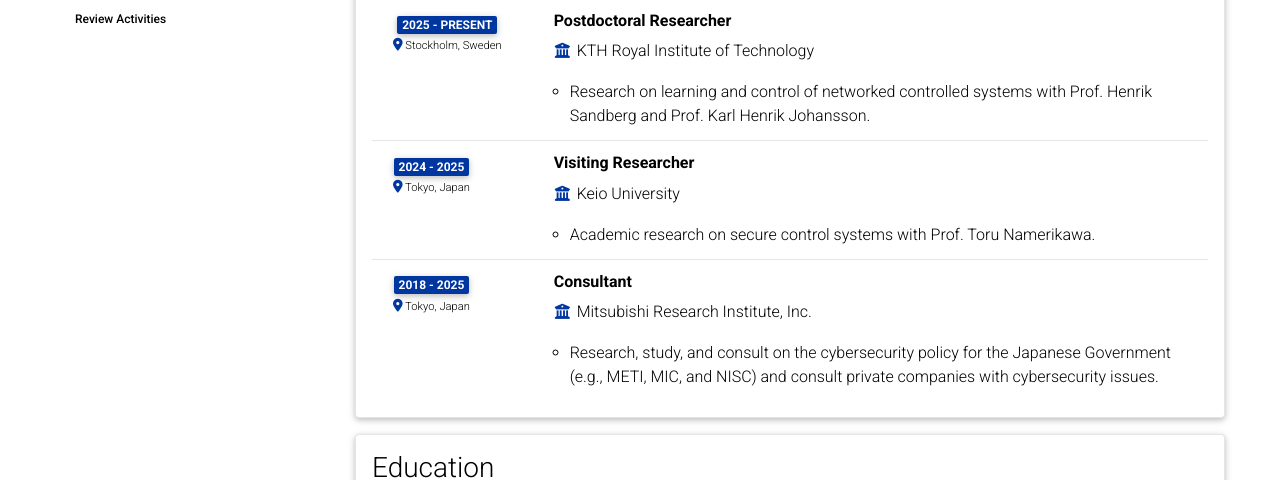
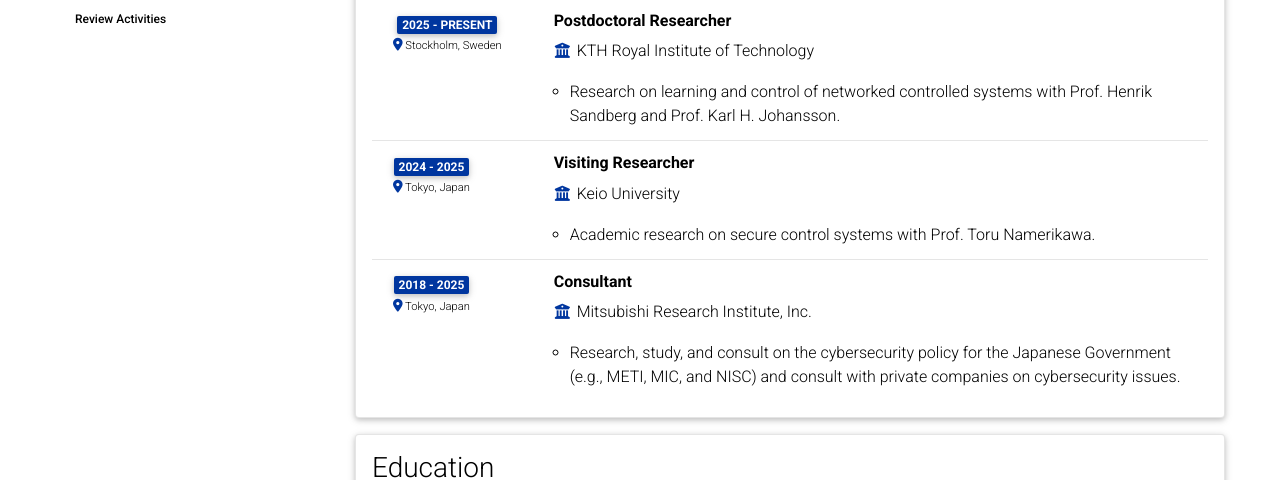
Before and after one commit to Takumi-Shinohara/Takumi-Shinohara.github.io, a Jekyll site: the page built from _pages/cv.md, in a window 1280 px wide and 900 px high, scrolled down 326 px. Shown: the part 178-658 px from the top of the window. Built offline with Jekyll 4.4.1, drawn with Linux system fonts in a browser that asks for light colours; comment, search, counter and statistics services are not loaded; a style sheet for code colours, icons or effects is not loaded.

Commit message:
Fix typos in CV descriptions

```diff
--- a/_data/cv.yml
+++ b/_data/cv.yml
@@ -20,7 +20,7 @@
       location: Stockholm, Sweden
       year: 2025 - present
       description:
-        - Research on learning and control of networked controlled systems with Prof. Henrik Sandberg and Prof. Karl Henrik Johansson.
+        - Research on learning and control of networked controlled systems with Prof. Henrik Sandberg and Prof. Karl H. Johansson.
     - title: Visiting Researcher
       institution: Keio University
       location: Tokyo, Japan
@@ -32,7 +32,7 @@
       location: Tokyo, Japan
       year: 2018 - 2025
       description:
-        - Research, study, and consult on the cybersecurity policy for the Japanese Government (e.g., METI, MIC, and NISC) and consult private companies with cybersecurity issues.
+        - Research, study, and consult on the cybersecurity policy for the Japanese Government (e.g., METI, MIC, and NISC) and consult with private companies on cybersecurity issues.
 
 
 - title: Education
```
